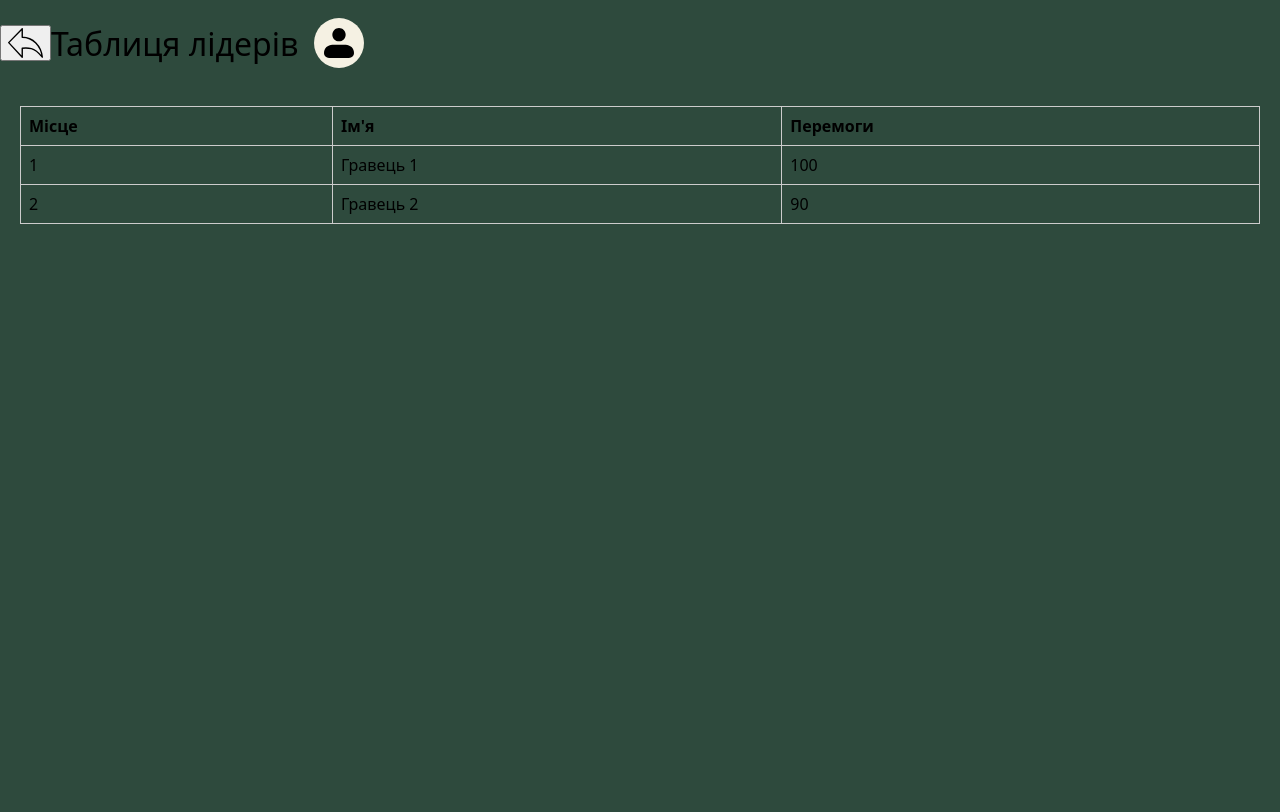
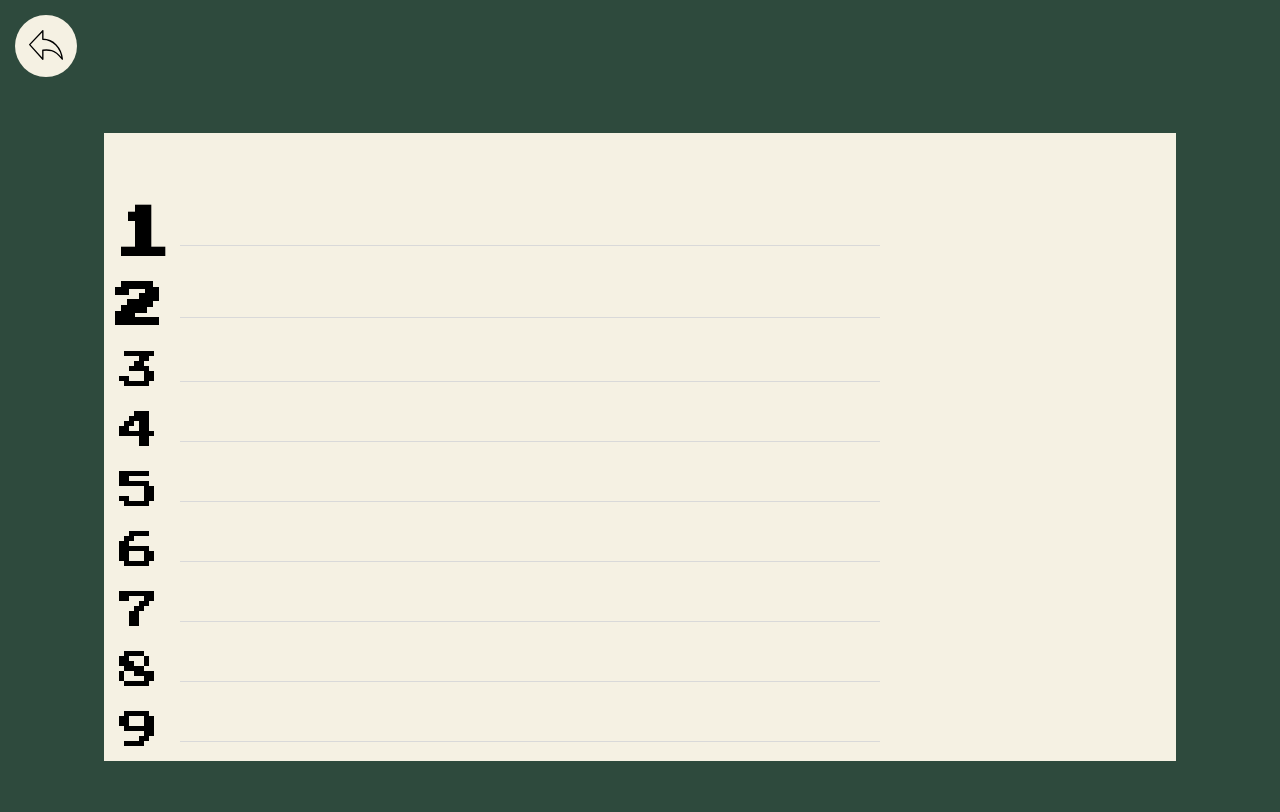
Before and after one commit to Na1usnuk/Bridge-Online, a Python web app: template web/templates/leaderboard.html in a window 1280 px wide. Before the commit the page ends 224 px from the top, so only its background shows below. Run offline with Jinja, Linux system fonts and the light colour scheme; the template is opened without the code that fills it, so the values that code supplies are empty.

Commit message:
Update leaderboard.html

```diff
--- a/web/templates/leaderboard.html
+++ b/web/templates/leaderboard.html
@@ -1,48 +1,76 @@
 <!DOCTYPE html>
 <html lang="uk">
 <head>
-    <meta charset="UTF-8">
-    <meta name="viewport" content="width=device-width, initial-scale=1.0">
-    <title>Таблиця лідерів</title>
-    <link rel="stylesheet" href="styles.css">
+  <meta charset="UTF-8">
+  <meta name="viewport" content="width=device-width, initial-scale=1.0">
+  <link rel="preconnect" href="https://fonts.googleapis.com" />
+  <link rel="preconnect" href="https://fonts.gstatic.com" crossorigin />
+  <link
+    href="https://fonts.googleapis.com/css2?family=Inter:ital,opsz,wght@0,14..32,100..900;1,14..32,100..900&family=Karla:ital,wght@0,200..800;1,200..800&family=Press+Start+2P&display=swap"
+    rel="stylesheet"
+  />
+  <link rel="stylesheet" href="styles.css">
+  <link rel="stylesheet" href="styleguide.css">
+  <link rel="stylesheet" href="leaderboard.css">
+  <title>Таблиця лідерів</title>
 </head>
 <body>
   <header class="header">
-    <button id="back-button" class="button game-header__back-button">
-        <img src="assets/icons/arrow-left.svg" alt="Назад" class="button__icon">
+    <button id="back-button" class="back-button">
+      <img src="assets/icons/arrow-left.svg" alt="Назад" class="button__icon">
     </button>
-    <h1 class="header__title">Таблиця лідерів</h1>
-    <div class="header__profile">
-        <button id="profile-button" class="button button--icon">
-            <img src="assets/icons/profile.svg" alt="Профіль" class="button__icon">
-        </button>
+  </header>
+  <div class="leaderboard-page">
+    <div class="div">
+
+      <!-- Основна таблиця лідерів -->
+      <div class="leaderboard-frame">
+        <!-- Заголовок таблиці -->
+        <div class="leaderboard-header">
+          <h1 class="leaderboard-title">Таблиця лідерів</h1>
+        </div>
+
+        <!-- Тіло таблиці -->
+        <div class="leaderboard-content">
+          <div class="leaderboard-row">
+            <div class="row-first">1</div>
+            <div class="row-space"></div>
+          </div>
+          <div class="leaderboard-row">
+            <div class="row-second">2</div>
+            <div class="row-space"></div>
+          </div>
+          <div class="leaderboard-row">
+            <div class="row-number">3</div>
+            <div class="row-space"></div>
+          </div>
+          <div class="leaderboard-row">
+            <div class="row-number">4</div>
+            <div class="row-space"></div>
+          </div>
+          <div class="leaderboard-row">
+            <div class="row-number">5</div>
+            <div class="row-space"></div>
+          </div>
+          <div class="leaderboard-row">
+            <div class="row-number">6</div>
+            <div class="row-space"></div>
+          </div>
+          <div class="leaderboard-row">
+            <div class="row-number">7</div>
+            <div class="row-space"></div>
+          </div>
+          <div class="leaderboard-row">
+            <div class="row-number">8</div>
+            <div class="row-space"></div>
+          </div>
+          <div class="leaderboard-row">
+            <div class="row-number">9</div>
+            <div class="row-space"></div>
+          </div>
+        </div>
+      </div>
     </div>
-</header>
-    <main class="main">
-        <div class="leaderboard">
-            <table class="leaderboard__table">
-                <thead>
-                    <tr>
-                        <th>Місце</th>
-                        <th>Ім'я</th>
-                        <th>Перемоги</th>
-                    </tr>
-                </thead>
-                <tbody>
-                    <tr>
-                        <td>1</td>
-                        <td>Гравець 1</td>
-                        <td>100</td>
-                    </tr>
-                    <tr>
-                        <td>2</td>
-                        <td>Гравець 2</td>
-                        <td>90</td>
-                    </tr>
-                </tbody>
-            </table>
-        </div>
-    </main>
-    <script src="script.js"></script>
+  </div>
 </body>
 </html>
```
